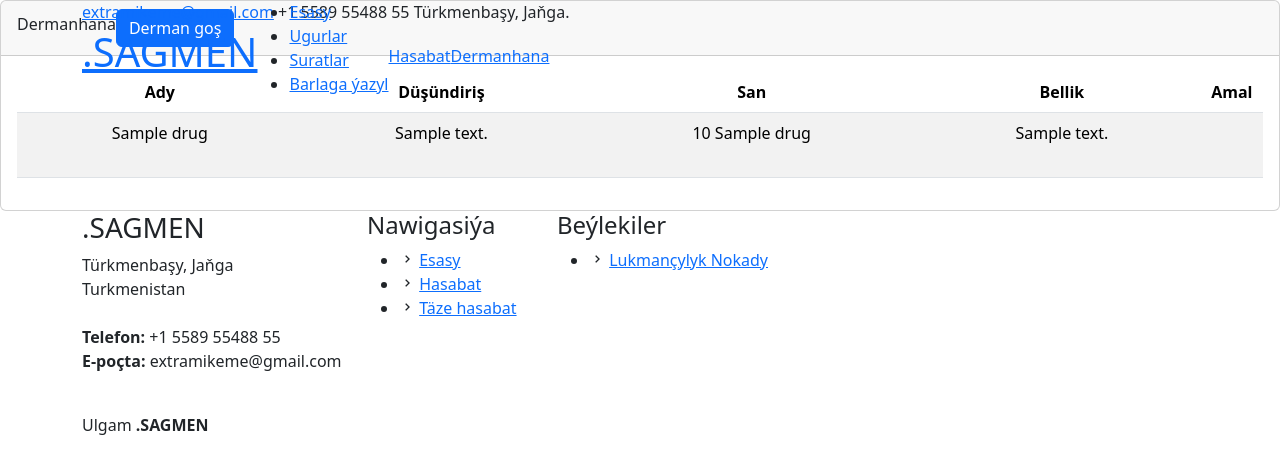
After one commit to mikebionic/sagmen_hekimbot, a Flask app: page /drugs/ in a window 1280 px wide. The commit adds this page. Shown: the top 474 px of the page. Run offline with Flask 2, Linux system fonts and the light colour scheme; tables that the repository leaves empty hold one stand-in row (values such as "Sample post"); some libraries are stand-ins or nearby versions.

Commit message:
updated drug table

```diff
--- /dev/null
+++ b/main/templates/drugs_table.html
@@ -0,0 +1,238 @@
+{% extends 'layout.html' %} {% block content %}
+<section>
+	<div class="row">
+		<div class="col">
+			<div class="card">
+				<div class="card-header">
+					<div class="d-flex align-items-center">
+						<div class="card-title">Dermanhana</div>
+						<button
+							class="btn btn-primary btn-round ml-auto"
+							data-toggle="modal"
+							data-target="#addDrugsRowModal"
+						>
+							<i class="icofont-plus"></i>
+							Derman goş
+						</button>
+					</div>
+				</div>
+
+				<div class="card-body">
+					<div
+						class="modal fade"
+						id="addDrugsRowModal"
+						tabindex="-1"
+						role="dialog"
+						aria-hidden="true"
+					>
+						<div class="modal-dialog" style="max-width: 1000px" role="document">
+							<div class="modal-content">
+								<div class="modal-header no-bd">
+									<h5 class="modal-title">
+										<span class="fw-mediumbold"> Täze</span>
+										<span class="fw-light"> Setir</span>
+									</h5>
+									<button
+										type="button"
+										class="close"
+										data-dismiss="modal"
+										aria-label="Close"
+									>
+										<span aria-hidden="true">&times;</span>
+									</button>
+								</div>
+								<div class="modal-body">
+									<p class="small">Täze gözegçilik maglumaty goş</p>
+									<form>
+										<div class="row">
+											<div class="col-sm-12">
+												<div class="form-group form-group-default">
+													<label>Ady</label>
+
+													<input
+														id="manage_drug_name"
+														type="text"
+														class="form-control"
+														placeholder="Ady"
+													/>
+
+													<div class="validate"></div>
+												</div>
+											</div>
+											<div class="col-md-6 pr-0">
+												<div class="form-group form-group-default">
+													<label>Düşündiriş</label>
+													<input
+														id="manage_drug_description"
+														type="text"
+														class="form-control"
+														placeholder="Düşündiriş"
+													/>
+												</div>
+												<div class="form-group form-group-default">
+													<label>Bellik</label>
+													<input
+														id="manage_drug_note"
+														type="text"
+														class="form-control"
+														placeholder="Bellik"
+													/>
+												</div>
+											</div>
+											<div class="col-md-6">
+												<div class="form-group form-group-default">
+													<label>San</label>
+													<input
+														id="manage_drug_qty"
+														type="text"
+														class="form-control"
+														placeholder="San"
+													/>
+												</div>
+												<div class="form-group form-group-default">
+													<label>Ölçegi</label>
+													<input
+														id="manage_drug_qname"
+														type="text"
+														class="form-control"
+														placeholder="Ölçegi"
+													/>
+												</div>
+											</div>
+										</div>
+									</form>
+								</div>
+								<div class="modal-footer no-bd">
+									<button
+										type="button"
+										id="addDrugsRowButton"
+										class="btn btn-primary"
+									>
+										Goş
+									</button>
+									<button
+										type="button"
+										class="btn btn-danger"
+										data-dismiss="modal"
+									>
+										Ýap
+									</button>
+								</div>
+							</div>
+						</div>
+					</div>
+
+					{% if data %}
+					<div class="table-responsive">
+						<table id="add-row" class="display table table-striped table-hover">
+							<thead>
+								<tr>
+									<th class="text-center">Ady</th>
+									<th class="text-center">Düşündiriş</th>
+									<th class="text-center">San</th>
+									<th class="text-center">Bellik</th>
+									<th class="text-center" style="width: 5%">Amal</th>
+								</tr>
+							</thead>
+							<tbody class="table_data">
+								{% for item in data %}
+								<tr class="item_row" owner_id="review_{{item.hex}}">
+									<td class="text-center">{{item.name}}</td>
+									<td class="text-center">{{item.description}}</td>
+									<td class="text-center">{{item.qty}} {{item.qname}}</td>
+									<td class="text-center">{{item.note}}</td>
+									<td class="text-center">
+										<div class="form-button-action">
+											<button
+												type="button"
+												data-toggle="tooltip"
+												title=""
+												class="btn btn-link btn-primary btn-lg edit_btn"
+												owner_id="item_1"
+											>
+												<i class="icofont-edit"></i>
+											</button>
+											<button
+												type="button"
+												data-toggle="tooltip"
+												title=""
+												class="btn btn-link btn-danger remove_btn"
+												owner_id="item_1"
+											>
+												<i class="icofont-bin"></i>
+											</button>
+										</div>
+									</td>
+								</tr>
+								{% endfor %}
+							</tbody>
+						</table>
+					</div>
+					{% endif %}
+				</div>
+			</div>
+		</div>
+	</div>
+</section>
+{% endblock %} {% block scripts %}
+<script>
+	$(document).ready(function () {
+		var action =
+			'<td> <div class="form-button-action"> <button type="button" data-toggle="tooltip" title="" class="btn btn-link btn-primary btn-lg edit_btn"  owner_id="> <i class="icofont-edit"></i> </button> <button type="button" data-toggle="tooltip" title="" class="btn btn-link btn-danger remove_btn" owner_id=> <i class="icofont-bin"></i> </button> </div> </td>';
+
+		$("body").delegate("#addDrugsRowButton", "click", function (e) {
+			console.log(e);
+			const payload = {
+				note: $("#manage_drug_note").val(),
+				name: $("#manage_drug_name").val(),
+				description: $("#manage_drug_description").val(),
+				qty: $("#manage_drug_qty").val(),
+				qname: $("#manage_drug_qname").val(),
+			};
+			console.log(payload);
+			//fetch Func
+		});
+	});
+
+	//	$(".table_data").prepend(
+	//		construct_table_row({
+	//			name: $("#addName").val(),
+	//			position: $("#addPosition").val(),
+	//			office: $("#addOffice").val(),
+	//		})
+	//	);
+	//	$("#addDrugsRowModal").modal("hide");
+
+	$("body").delegate(".remove_btn", "click", function (e) {
+		$(`.item_row[owner_id="${$(this).attr("owner_id")}"]`).remove();
+	});
+
+	const construct_table_row = (data) => `<tr class="item_row" owner_id="item_1">
+		<td class="text-center">${data.name}</td>
+		<td class="text-center">${data.position}</td>
+		<td class="text-center">${data.office}</td>
+		<td class="text-center">
+			<div class="form-button-action">
+				<button
+					type="button"
+					data-toggle="tooltip"
+					title=""
+					class="btn btn-link btn-primary btn-lg edit_btn"
+					owner_id="item_1"
+				>
+					<i class="icofont-edit"></i>
+				</button>
+				<button
+					type="button"
+					data-toggle="tooltip"
+					title=""
+					class="btn btn-link btn-danger remove_btn"
+					owner_id="item_1"
+				>
+					<i class="icofont-bin"></i>
+				</button>
+			</div>
+		</td>
+	</tr>`;
+</script>
+{% endblock %}
--- a/main/templates/layout.html
+++ b/main/templates/layout.html
@@ -113,6 +113,12 @@
 						class="appointment-btn scrollto"
 						>Hasabat</a
 					>
+
+					<a
+						href="{{ url_for('views.get_drugs') }}"
+						class="appointment-btn scrollto"
+						>Dermanhana</a
+					>
 				</div>
 			</header>
 			<!-- End Header -->
--- a/main/views/data_utils.py
+++ b/main/views/data_utils.py
@@ -13,6 +13,7 @@ from main.models import (
 	Radiometry,
 	Note,
 	Analysis,
+	Drug,
 )
 from main import db
 from datetime import datetime
@@ -40,3 +41,11 @@ def get_hospital_list():
 		Curing_record.exit_date == None)
 	).all()
 	return h
+
+def get_drugs_list():
+	drugs_data = Drug.query\
+		.filter_by(deleted = 0)\
+		.order_by(Drug.created_date.desc())\
+		.all()
+
+	return [data.to_json() for data in drugs_data]
--- a/main/views/routes.py
+++ b/main/views/routes.py
@@ -11,7 +11,8 @@ from main.views.req_utils import (
 )
 from main.views.data_utils import (
 	build_person_data,
-	get_hospital_list
+	get_hospital_list,
+	get_drugs_list
 )
 from main.models import Person
 from main import db
@@ -26,12 +27,18 @@ def main():
 
 @bp.route("/person_table/<id>")
 def person_table(id):
-	person = Person.query.filter_by(deleted = 0, id = id).first()
+	person = Person.query\
+		.filter_by(deleted = 0, id = id)\
+		.order_by(Person.created_date.desc())\
+		.first()
 	return render_template("person_table.html", data=build_person_data(person))
 
 @bp.route("/people")
 def people():
-	people = Person.query.filter_by(deleted = 0).all()
+	people = Person.query\
+		.filter_by(deleted = 0)\
+		.order_by(Person.created_date.desc())\
+		.all()
 	return render_template(
 		"people.html",
 		data=[build_person_data(person) for person in people]
@@ -44,7 +51,10 @@ def manage_person(id=None):
 	if not id:
 		return render_template("manage_person.html")
 
-	person = Person.query.filter_by(deleted = 0, id = id).first()
+	person = Person.query\
+		.filter_by(deleted = 0, id = id)\
+		.order_by(Person.created_date.desc())\
+		.first()
 	return render_template("manage_person.html", data=build_person_data(person))
 
 @bp.post("/manage_person/")
@@ -57,7 +67,10 @@ def manage_person_post():
 def manage_person_delete(hex):
 	if not hex:
 		return redirect(url_for('views.people'))
-	person = Person.query.filter_by(hex = hex).first()
+	person = Person.query\
+		.filter_by(hex = hex)\
+		.order_by(Person.created_date.desc())\
+		.first()
 	if person:
 		person.deleted = 1
 		db.session.commit()
@@ -83,3 +96,9 @@ def get_curing_records():
 	print(data)
 	print([item.to_json() for item in data])
 	return "ok"
+
+
+@bp.get("/drugs/")
+def get_drugs():
+	data = get_drugs_list()
+	return render_template("drugs_table.html", data = data)
```
